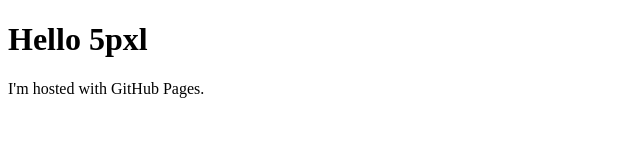
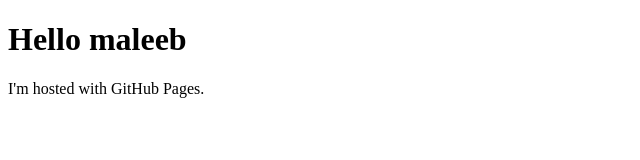
Before and after one commit to maleeb/maleeb.github.io, a plain HTML site: page index.html in a window 1280 px wide. Shown: the whole page, without its empty margins (0-640 px from the left). Drawn offline with Linux system fonts and the light colour scheme.

Commit message:
change text

```diff
--- a/index.html
+++ b/index.html
@@ -1,7 +1,7 @@
 <!DOCTYPE html>
 <html>
     <body>
-        <h1>Hello 5pxl</h1>
+        <h1>Hello maleeb</h1>
         <p>I'm hosted with GitHub Pages.</p>
     </body>
 </html>
```
